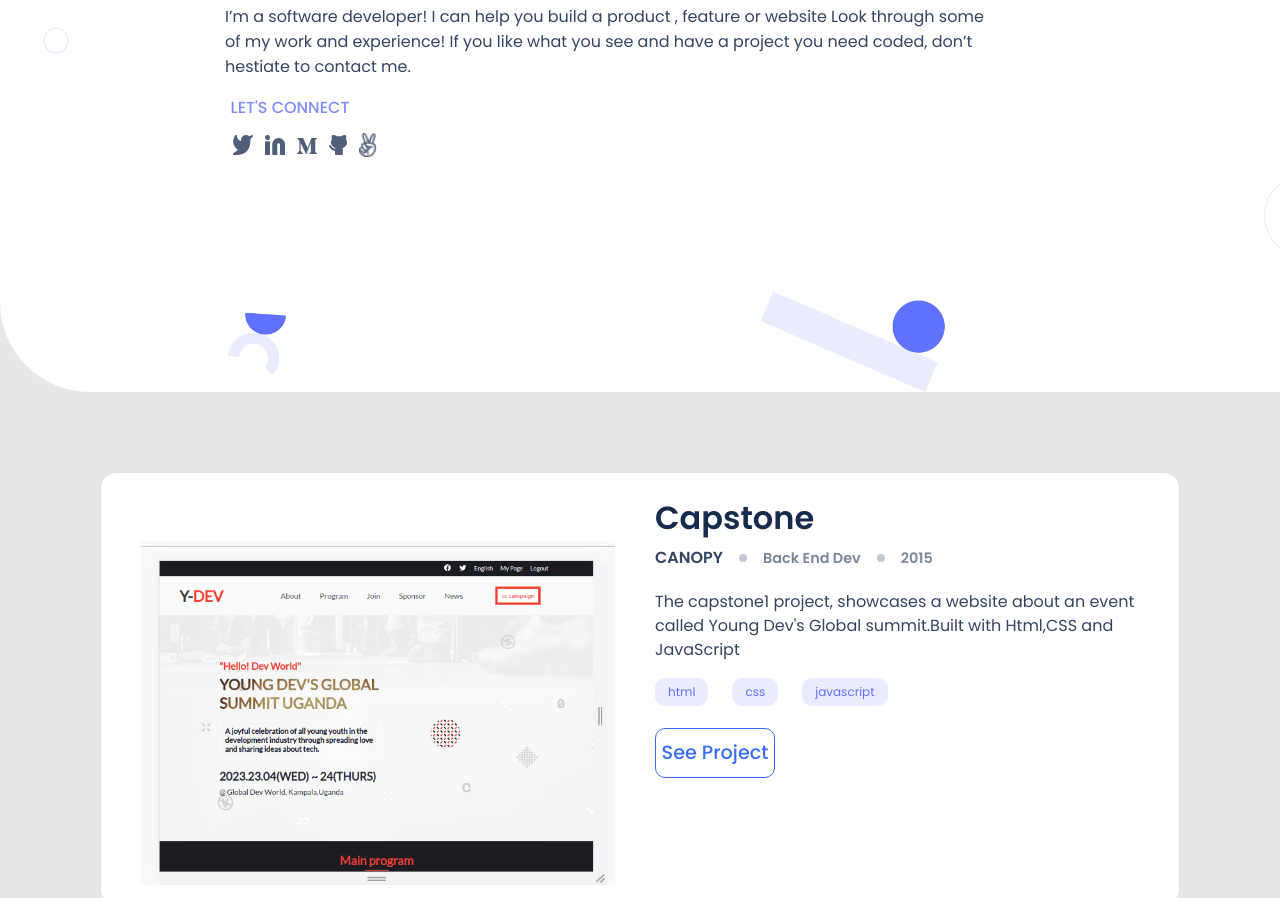
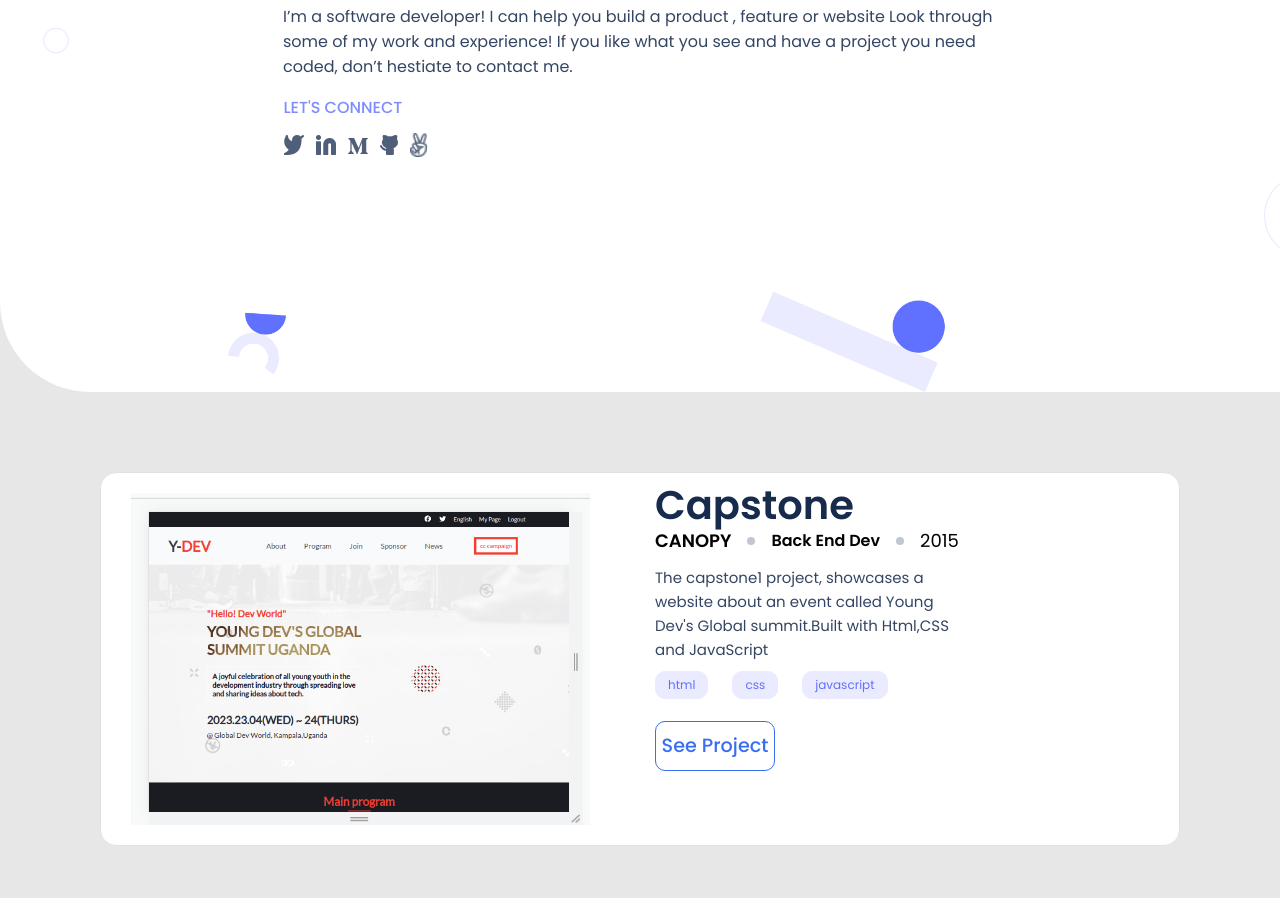
Before and after one commit to derrick1451/Mobile-Portfolio, a website: page index.html in a window 1280 px wide. Shown: the part 478-1376 px from the top of the page. Drawn offline with Linux system fonts and the light colour scheme.

Commit message:
Update rquired changes

```diff
--- a/index.html
+++ b/index.html
@@ -153,7 +153,7 @@
                         <p class="error-message"></p>
                     </li>
                     <li class="button">
-                        <button type="submit">Get In Touch</button>
+                        <button class="submit" type="submit">Get In Touch</button>
                     </li>
                 </ul>
             </form>
--- a/script.js
+++ b/script.js
@@ -69,16 +69,14 @@ function generateProduct() {
   container.innerHTML = cards.map((product) => `
 <div class="work">
 <img src='${product.image}' alt="project 1" class="project-image">
-<div>
-    <div class="project-details">
-        <h2 class="project-title">${product.title}</h2>
-        <div class="stack-year">
+<div class ="labels">
+<h2 class="project-title">${product.title}</h2>
+    <div class="work-flow work-load">
             <h3 class="canopy">${product.canopy}</h3>
             <div class="dot"></div>
             <h4 class="stack">${product.stack}</h4>
             <div class="dot"></div>
             <h4 class="year">${product.year}</h4>
-        </div>
     </div>
     <p class="paragraph">${product.paragraph}</p>
     <ul class="link-btns">
@@ -151,28 +149,28 @@ form.addEventListener('submit', ((e) => {
     e.preventDefault();
   }
 }));
+function retrieve(email,message,text){
+  const data = {
+    email,
+    message,
+    text,
+  }
+  let forms = JSON.stringify(data)
+  localStorage.setItem('form-data',forms)
+}
+const submit = document.querySelector('.submit')
+submit.addEventListener('click',()=>{
+  const text = document.querySelector('#text')
+  const email = document.querySelector('#email')
+  const message = document.querySelector('#message')
+  retrieve(email.value,message.value,text.value)
 
-const text = document.querySelector('#text');
-const message = document.querySelector('#message');
 
-const data = {
-  text: '',
-  email: '',
-  message: '',
-};
-const formItems = document.querySelectorAll('.form-container');
-const formData = Array.from(formItems);
-formData.forEach((form) => {
-  form.addEventListener('input', (e) => {
-    const letter = e.target.id;
-    data[letter] = e.target.value;
-    const dataMarker = JSON.stringify(data);
-    localStorage.setItem('data', dataMarker);
-  });
-});
+})
+
 // retrieve data
-const dataRetrieve = localStorage.getItem('data');
-if (!dataRetrieve) {
+const dataRetrieve = localStorage.getItem('form-data');
+if (dataRetrieve) {
   const changeUp = JSON.parse(dataRetrieve);
   text.value = changeUp.text;
   email.value = changeUp.email;
--- a/style.css
+++ b/style.css
@@ -304,6 +304,12 @@ a {
   color: #172b4d;
 }
 
+.work-flow {
+  display: flex;
+  align-items: center;
+  gap: 1rem;
+}
+
 .dot {
   width: 8px;
   height: 8px;
@@ -355,7 +361,7 @@ a {
   font-size: 1rem;
   align-items: center;
   gap: 1.5rem;
-  margin-top: 1rem;
+  margin-top: 1.8rem;
 }
 
 .link-btns li {
@@ -837,27 +843,29 @@ label {
 
   .main-section h1 {
     height: auto;
-    width: 900px;
-    font-size: 48px;
+    width: 60%;
+    font-size: 3rem;
   }
 
   .main-section p {
-    width: 800px;
+    width: 60%;
     height: auto;
-    margin-right: 90px;
+    margin-right: 6px;
     margin-top: -5px;
   }
 
   .main-section h3 {
     height: auto;
     padding: 5px;
-    font-size: 16px;
-    margin-right: 700px;
+    width: 60%;
+    font-size: 1rem;
+    margin-right: -45px;
   }
 
   .nav-links {
     padding: 8px;
-    margin-right: 670px;
+    margin-right: -40px;
+    width: 60%;
   }
 
   .projects {
@@ -873,7 +881,7 @@ label {
     grid-template-columns: 1fr 1fr;
     background-color: #fff;
     gap: 30px;
-    padding: 10px 30px;
+    padding: 10px 20px;
   }
 
   .pop-up-image {
@@ -893,22 +901,33 @@ label {
 
   .project-image {
     display: inline;
-    width: 100%;
+    max-width: 100%;
     padding: 10px;
     margin-right: 190px;
-    margin-top: 3rem;
+
+    /* margin-top: 3rem; */
+  }
+
+  .paragraph {
+    font-size: 15px;
+    font-family: 'Poppins', sans-serif;
+    font-style: normal;
+    font-weight: 400;
+    line-height: 24px;
+    color: #344563;
+    width: 295px;
+    height: 76px;
+    margin: 12px 0;
   }
 
   .project-image:hover {
     transform: scale(1.1);
   }
 
-  .work-section h2 {
-    font-size: 40px;
-    width: 450px;
-    position: relative;
-    right: 50px;
-    bottom: 15px;
+  .work-flow {
+    display: flex;
+    align-items: center;
+    gap: 1rem;
   }
 
   .about-paragraph {
```
